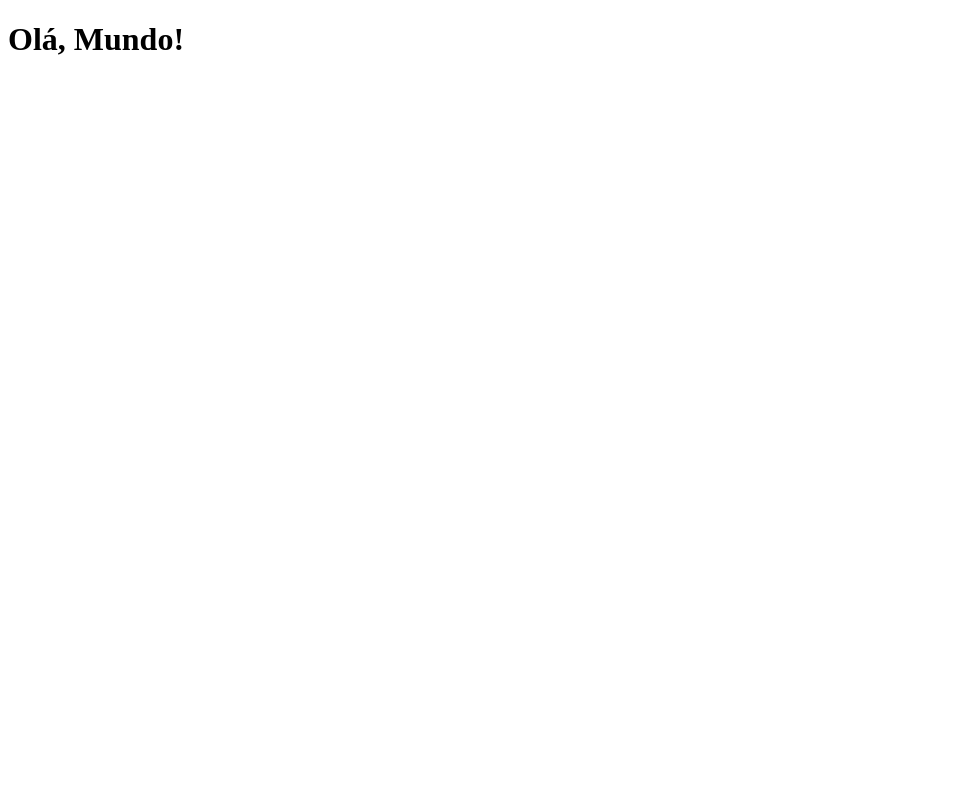
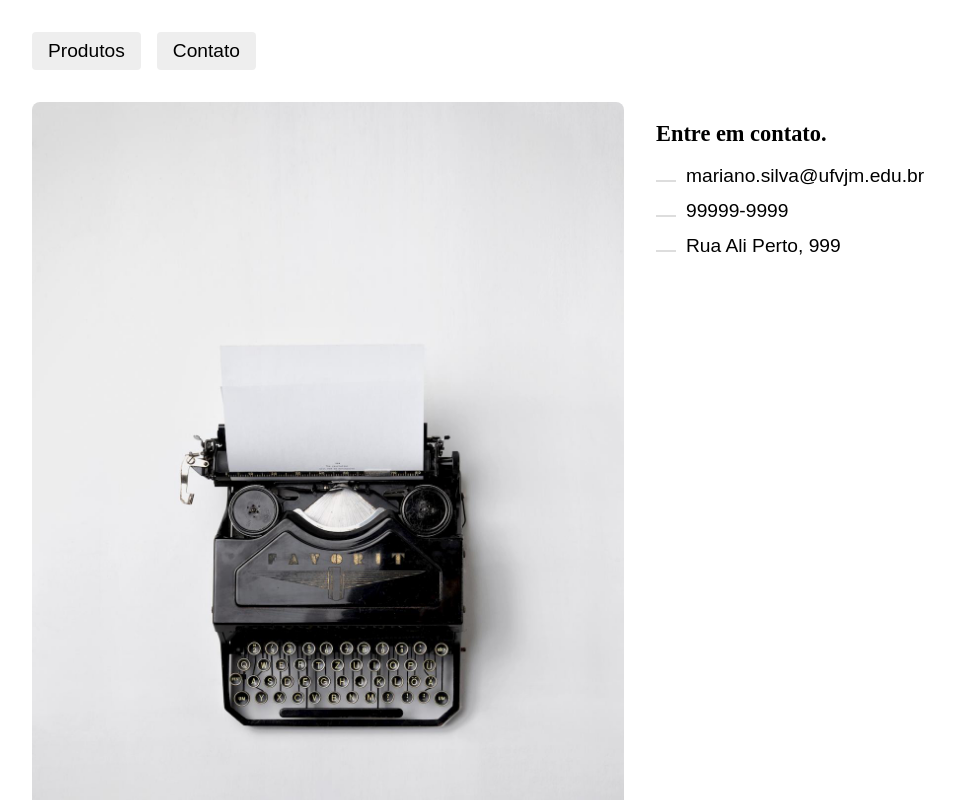
Before and after one commit to Mariano-SI/Mini-Projeto-Estudo-Sobre-React-Router, a React (Vite) app: page /contato in a window 1280 px wide. Shown: the top 800 px of the page, without its empty margins (0-976 px from the left). Built offline with nearby package versions, Linux system fonts and the light colour scheme; the HTML template or start-up script is replaced by a standard one.

Commit message:
primeiros componentes

```diff
--- a/package.json
+++ b/package.json
@@ -10,8 +10,11 @@
     "preview": "vite preview"
   },
   "dependencies": {
+    "@types/react-router-dom": "^5.3.3",
     "react": "^18.2.0",
-    "react-dom": "^18.2.0"
+    "react-dom": "^18.2.0",
+    "react-router-dom": "^6.14.2",
+    "styled-components": "^6.0.7"
   },
   "devDependencies": {
     "@types/react": "^18.2.15",
--- /dev/null
+++ b/src/App.css
@@ -0,0 +1,29 @@
+body{
+    margin: 2rem;
+}
+img{
+    max-width: 100%;
+    border-radius: .5rem;
+}
+
+a{
+    text-decoration: none;
+    color: black;
+}
+
+h1{
+    font-size: 1.4rem;
+}
+
+.leftAnimation{
+    transform: translateX(-20px);
+    opacity: 0;
+    animation: leftAnimation .6s forwards;
+}
+
+@keyframes leftAnimation {
+    to{
+        transform: initial;
+        opacity: initial;
+    }
+}
--- a/src/App.tsx
+++ b/src/App.tsx
@@ -1,10 +1,31 @@
-function App() {
+// Utilize a API abaixo para puxar a lista de produto
+// https://ranekapi.origamid.dev/json/api/produto
+// Cada produto possui o id, o mesmo pode ser passado na api para retornar os dados desse produto específico
+
+import { BrowserRouter, Routes, Route } from "react-router-dom"
+import Products from "./Components/Products/Products"
+import Header from "./Components/Header/Header"
+import Footer from "./Components/Footer/Footer"
+import './App.css'
+import Contact from "./Components/Contact/Contact"
+
+// https://ranekapi.origamid.dev/json/api/produto/notebook
+function App(): JSX.Element {
 
 
   return (
-    <>
-      <h1>Olá, Mundo!</h1>
-    </>
+    <div className="App">
+      <BrowserRouter>
+        <Header/>
+        <div className="content">
+          <Routes>
+            <Route path="/" element={<Products/>}/>
+            <Route path="contato" element={<Contact/>}/>
+          </Routes>
+        </div>
+        <Footer/>
+      </BrowserRouter>
+    </div>
   )
 }
 
--- /dev/null
+++ b/src/Components/Contact/Contact.style.tsx
@@ -0,0 +1,28 @@
+
+import styled from 'styled-components';
+
+
+export const ContactsStyled = styled.section`
+    display: grid;
+    grid-template-columns: 1fr 1fr;
+    gap: 2rem;
+
+    .contactData{
+        padding: 0px;
+        list-style: none;
+    }
+    .contactData li{
+        font-size: 1.2rem;
+        font-family: Arial, Helvetica, sans-serif;
+        margin-bottom: .8rem;
+
+    }
+    .contactData li::before{
+        content: '';
+        display: inline-block;
+        width: 20px;
+        height: 2px;
+        background-color: #ddd;
+        margin-right: 10px;
+    }
+`;
--- /dev/null
+++ b/src/Components/Contact/Contact.tsx
@@ -0,0 +1,25 @@
+import React from 'react'
+import { ContactsStyled } from './Contact.style'
+import contactPhoto from '../../assets/img/contato.jpg'
+import Head from '../Head/Head'
+
+
+
+const Contact = () => {
+  return (
+    <ContactsStyled className="leftAnimation">
+      <Head title='Contato' description='Entre em contato'/>
+      <img src={contactPhoto} alt="Máquina de escrever" />
+      <div>
+        <h1>Entre em contato.</h1>
+      <ul className='contactData'>
+        <li>mariano.silva@ufvjm.edu.br</li>
+        <li>99999-9999</li>
+        <li>Rua Ali Perto, 999</li>
+      </ul>
+      </div>
+    </ContactsStyled>
+  )
+}
+
+export default Contact
--- /dev/null
+++ b/src/Components/Footer/Footer.tsx
@@ -0,0 +1,11 @@
+import React from 'react'
+
+
+
+const Footer = () => {
+  return (
+    <footer>Footer</footer>
+  )
+}
+
+export default Footer
--- /dev/null
+++ b/src/Components/Head/Head.tsx
@@ -0,0 +1,20 @@
+import React, {useEffect} from 'react'
+
+interface IHeadInterface{
+    title:string;
+    description:string;
+}
+
+const Head = ({title, description}: IHeadInterface) => {
+
+  useEffect(() => {
+    document.title = title;
+    document.querySelector('meta[name="description"]')?.setAttribute('content', description)
+  }, [title, description])
+
+  return (
+    <></>
+  )
+}
+
+export default Head
--- /dev/null
+++ b/src/Components/Header/Header.style.tsx
@@ -0,0 +1,34 @@
+
+import styled from 'styled-components';
+
+
+export const HeaderStyled = styled.nav`
+    margin-bottom: 2rem;
+
+    ul{
+        display: flex;
+        padding: 0px;
+        margin: 0;
+        list-style: none;
+    }
+    li{
+        margin-right: 1rem;
+    }
+    .navbarLink{
+        display: block;
+        text-decoration: none;
+        padding: .5rem 1rem;
+        font-family: Arial, Helvetica, sans-serif;
+        font-size: 1.2rem;
+        color: black;
+        background-color: #eee;
+        border-radius: 4px;
+    }
+    .navbarLink:hover{
+        background-color: #ddd;
+        cursor: pointer;
+    }
+    .navbarLink.active{
+
+    }
+`;
--- /dev/null
+++ b/src/Components/Header/Header.tsx
@@ -0,0 +1,20 @@
+import React from 'react'
+import { HeaderStyled } from './Header.style'
+import { NavLink } from 'react-router-dom'
+
+const Header = () => {
+  return (
+    <HeaderStyled>
+        <ul>
+            <li>
+                <NavLink className="navbarLink" to="/" end>Produtos</NavLink>
+            </li>
+            <li>
+                <NavLink className="navbarLink" to="contato">Contato</NavLink>
+            </li>
+        </ul>
+    </HeaderStyled>
+  )
+}
+
+export default Header
--- /dev/null
+++ b/src/Components/Products/Products.style.tsx
@@ -0,0 +1,7 @@
+
+import styled from 'styled-components';
+
+
+export const ProductsStyled = styled.div`
+
+`;
--- /dev/null
+++ b/src/Components/Products/Products.tsx
@@ -0,0 +1,15 @@
+import React from 'react'
+import { ProductsStyled } from './Products.style'
+
+interface IProducts{}
+
+const Products = (props: IProducts) => {
+    console.log(props)
+  return (
+    <ProductsStyled>
+        <h1>Produtos</h1>
+    </ProductsStyled>
+  )
+}
+
+export default Products
```
Also changed, not shown: src/Components/Footer/Footer.style.tsx (added), src/assets/img/contato.jpg (added).
